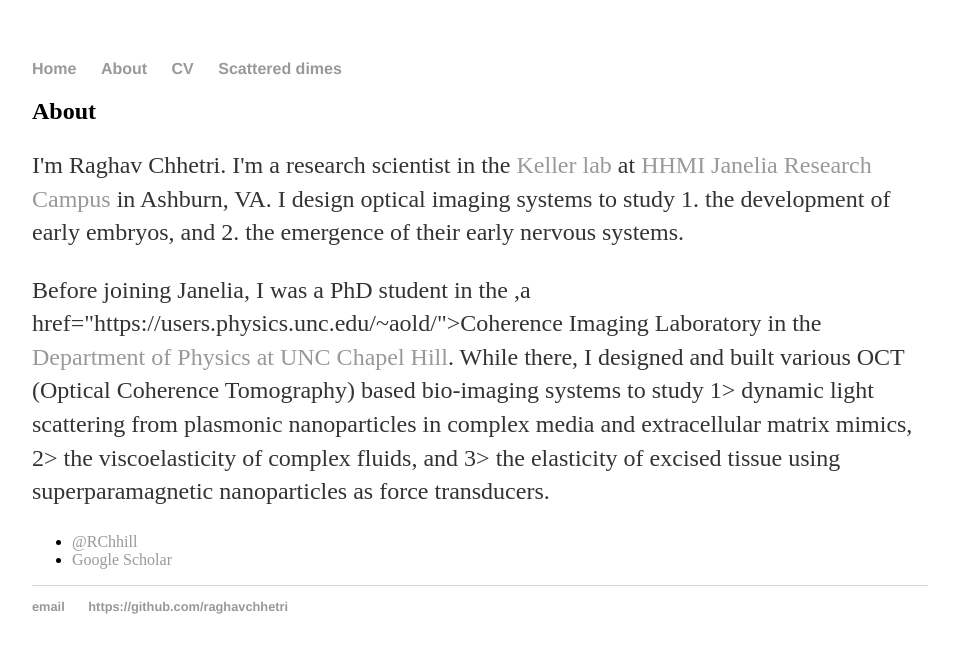
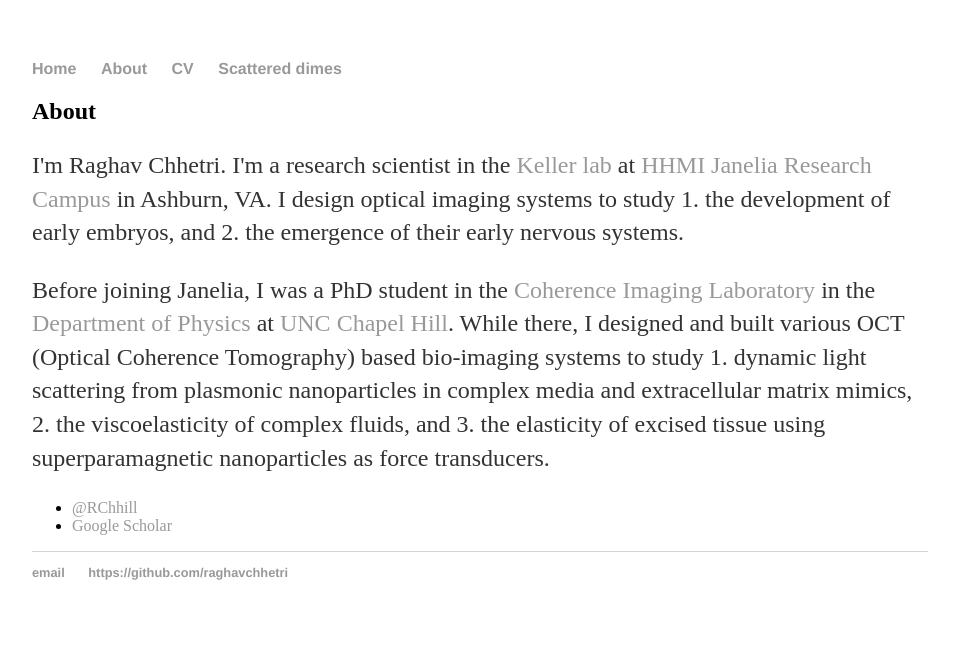
Before and after one commit to raghavchhetri/raghavchhetri.github.io, a Jekyll site: the page built from about/index.html, in a window 1280 px wide. Shown: the top 653 px of the page, without its empty margins (160-1119 px from the left). Built offline with Jekyll 4.4.1, drawn with Linux system fonts in a browser that asks for light colours.

Commit message:
Update index.html

```diff
--- a/about/index.html
+++ b/about/index.html
@@ -8,9 +8,10 @@
 			<p>I'm Raghav Chhetri. I'm a research scientist in the <a href="https://www.janelia.org/lab/keller-lab">Keller lab</a> at <a href="https://www.janelia.org/">HHMI Janelia Research Campus</a> in Ashburn, VA.
 				I design optical imaging systems to study 1. the development of early embryos, and 2. the emergence of their early nervous systems.</p>
 
-			<p>Before joining Janelia, I was a PhD student in the ,a href="https://users.physics.unc.edu/~aold/">Coherence Imaging Laboratory</a> in the <a href="https://physics.unc.edu/">Department of Physics at UNC Chapel Hill</a>. While there, I designed and built various OCT
-				(Optical Coherence Tomography) based bio-imaging systems to study 1> dynamic light scattering from plasmonic nanoparticles in complex media and extracellular matrix mimics,
-				2> the viscoelasticity of complex fluids, and 3> the elasticity of excised tissue using superparamagnetic nanoparticles as force transducers.
+			<p>Before joining Janelia, I was a PhD student in the <a href="https://users.physics.unc.edu/~aold/">Coherence Imaging Laboratory</a> in the
+				<a href="https://physics.unc.edu/">Department of Physics </a> at <a href="https://www.unc.edu/"> UNC Chapel Hill</a>. While there, I designed and built various OCT
+				(Optical Coherence Tomography) based bio-imaging systems to study 1. dynamic light scattering from plasmonic nanoparticles in complex media and extracellular matrix mimics,
+				2. the viscoelasticity of complex fluids, and 3. the elasticity of excised tissue using superparamagnetic nanoparticles as force transducers.
 
 			<ul class="contacts">
 				<li><a href="https://twitter.com/RChhill">@RChhill</a></li>
```
